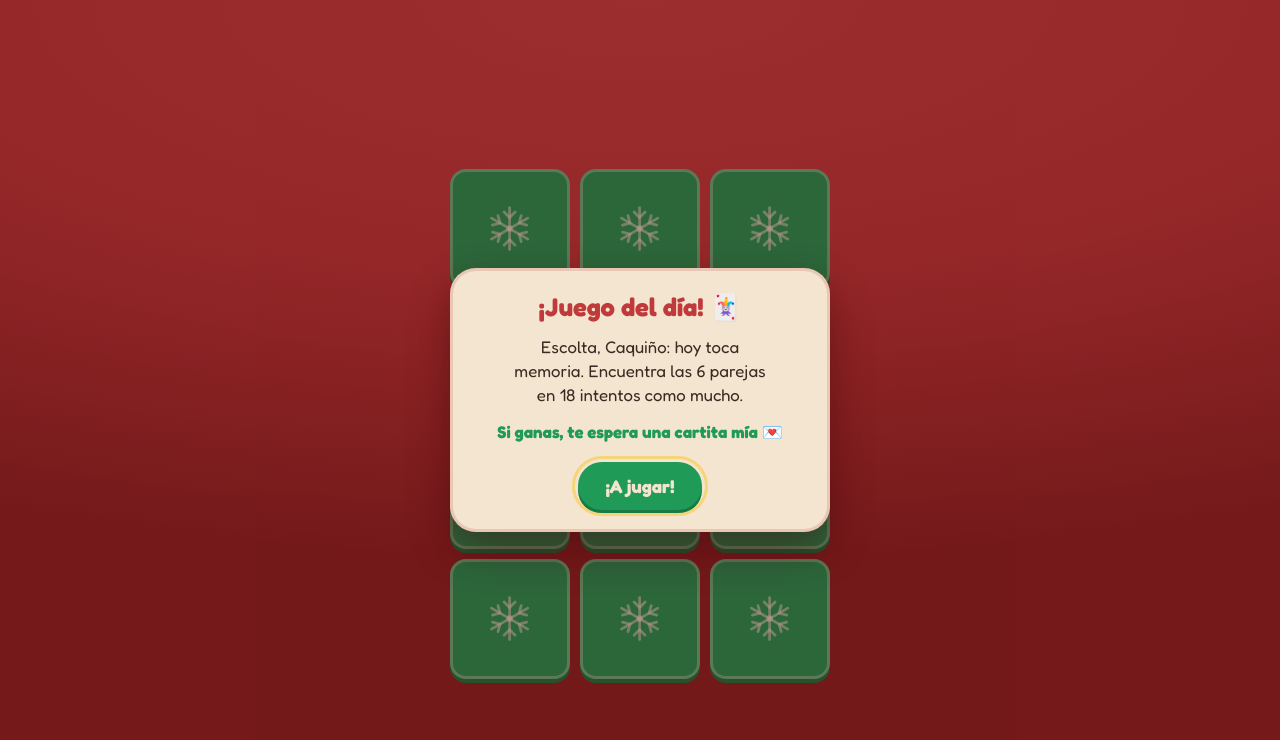
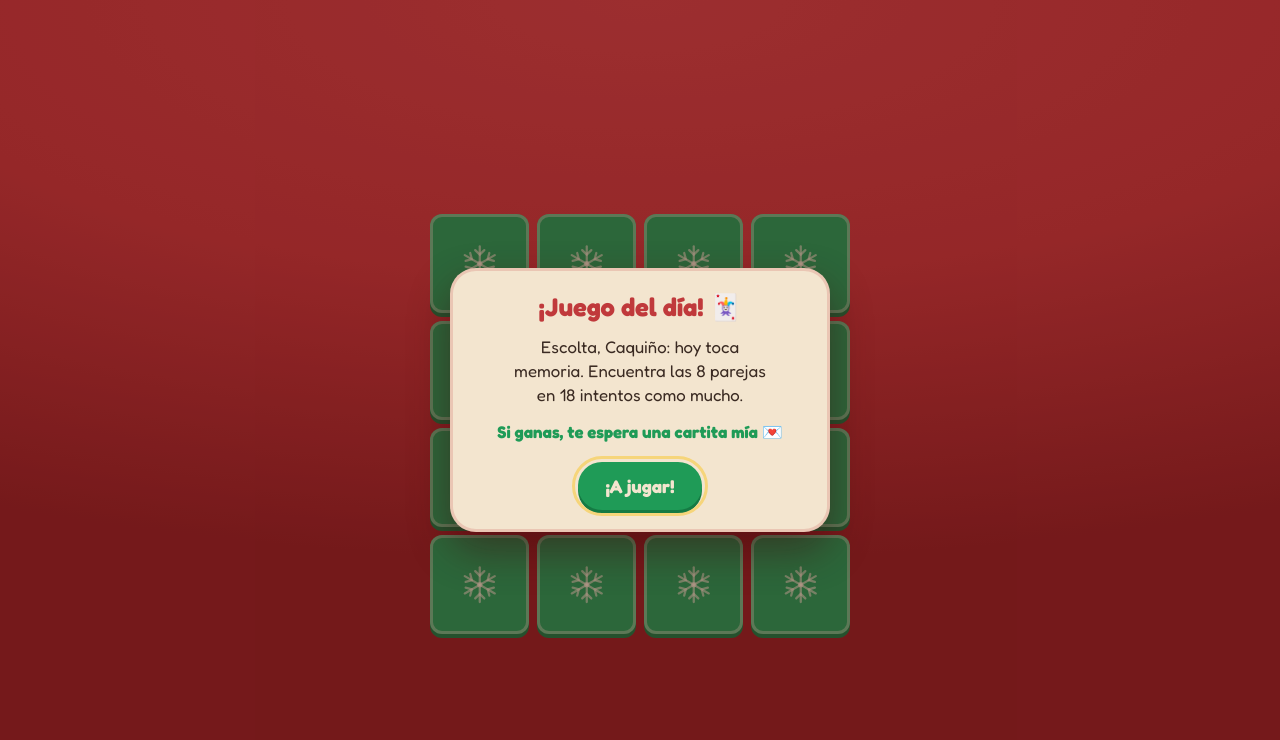
Before and after one commit to diiegoo72/caquidviento, a plain HTML site: page index.html in a window 1280 px wide. Shown: the top 740 px of the page. Drawn offline with Linux system fonts and the light colour scheme.

Commit message:
Memory más difícil: 8 parejas (16 cartas) en 18 intentos
Co-Authored-By: Claude Opus 5.5 <noreply@anthropic.com>

```diff
--- a/css/styles.css
+++ b/css/styles.css
@@ -597,6 +597,12 @@ body.modal-abierto { overflow: hidden; }
   gap: 10px;
   touch-action: manipulation;
 }
+.juego-memory.grande {
+  width: min(94vw, 420px, calc(100vh - 130px));
+  grid-template-columns: repeat(4, 1fr);
+  gap: 8px;
+}
+.juego-memory.grande .mem-cara { border-radius: 12px; }
 .mem-carta {
   aspect-ratio: 1;
   padding: 0;
--- a/index.html
+++ b/index.html
@@ -33,7 +33,7 @@
   <link rel="preconnect" href="https://fonts.googleapis.com">
   <link rel="preconnect" href="https://fonts.gstatic.com" crossorigin>
   <link href="https://fonts.googleapis.com/css2?family=Caveat:wght@500;700&family=Dancing+Script:wght@600;700&family=Fredoka:wght@400;500;600;700&family=Great+Vibes&display=swap" rel="stylesheet">
-  <link rel="stylesheet" href="css/styles.css?v=6">
+  <link rel="stylesheet" href="css/styles.css?v=7">
 </head>
 <body class="fase-cargando">
   <canvas id="nieve" class="nieve" aria-hidden="true"></canvas>
@@ -149,9 +149,9 @@
 
   <canvas id="confeti" class="confeti" aria-hidden="true"></canvas>
 
-  <script src="js/iconos.js?v=6"></script>
-  <script src="js/regalos.js?v=6"></script>
-  <script src="js/app.js?v=6"></script>
-  <script src="js/juego.js?v=6"></script>
+  <script src="js/iconos.js?v=7"></script>
+  <script src="js/regalos.js?v=7"></script>
+  <script src="js/app.js?v=7"></script>
+  <script src="js/juego.js?v=7"></script>
 </body>
 </html>
--- a/js/juego.js
+++ b/js/juego.js
@@ -247,13 +247,14 @@
   }
 
   /* =========================================================
-     Tipo «memory»: encontrar las 6 parejas
+     Tipo «memory»: encontrar las parejas (6 u 8)
      ========================================================= */
   function juegoMemory() {
     const INTENTOS = J.intentos || 18;
-    const FIGURAS = ['caqui', 'regalo', 'reno', 'bola', 'muneco', 'estrella'];
+    const FIGURAS = ['caqui', 'regalo', 'reno', 'bola', 'muneco', 'estrella', 'jengibre', 'arbol'].slice(0, J.parejas === 8 ? 8 : 6);
     const PAREJAS = FIGURAS.length;
     const elTablero = $('#juego-memory');
+    elTablero.classList.toggle('grande', PAREJAS === 8);
     elTablero.hidden = false;
     elMarcador.innerHTML = `<span>🃏 <strong id="mem-parejas">0</strong>/${PAREJAS}</span><span>Intentos <strong id="mem-intentos">0</strong>/${INTENTOS}</span>`;
     const elParejas = $('#mem-parejas');
@@ -311,7 +312,7 @@
 
     return {
       texto: (t, extra = {}) => C.rellenar(String(t)
-        .replace(/\{INTENTOS\}/g, INTENTOS).replace(/\{PAREJAS\}/g, extra.parejas ?? 0)),
+        .replace(/\{INTENTOS\}/g, INTENTOS).replace(/\{TOTAL\}/g, PAREJAS).replace(/\{PAREJAS\}/g, extra.parejas ?? 0)),
       preparar() { if (!elTablero.children.length) repartir(); },
       empezar() {
         abiertas = []; parejas = 0; intentos = 0; bloqueado = false; activo = true;
--- a/js/regalos.js
+++ b/js/regalos.js
@@ -300,9 +300,9 @@ const FRASES_ESPERA = [
    Cada juego sale al entrar SOLO el día de su `fecha` (hora de España),
    se puede jugar las veces que quiera y al ganar se ve el `premio`.
    Tipos: 'atrapa' (atrapar regalos con el saco: objetivo + segundos)
-          'memory' (encontrar las 6 parejas: intentos)
+          'memory' (encontrar las parejas: parejas (6 u 8) + intentos)
    Comodines: {MOTE}, y según el tipo {OBJETIVO} {SEGUNDOS} {PUNTOS}
-   {FALTAN} (atrapa) o {INTENTOS} {PAREJAS} (memory).
+   {FALTAN} (atrapa) o {INTENTOS} {TOTAL} {PAREJAS} (memory).
    En `premio`, una línea en blanco separa párrafos.
    --------------------------------------------------------------------- */
 const JUEGOS = [
@@ -328,14 +328,15 @@ const JUEGOS = [
   {
     fecha: '2026-11-28',
     tipo: 'memory',
-    intentos: 18,   // intentos máximos para encontrar las 6 parejas
+    parejas: 8,     // 6 (fácil, 3 columnas) u 8 (difícil, 4 columnas)
+    intentos: 18,   // intentos máximos
     titulo: '¡Juego del día! 🃏',
-    intro: 'Escolta, {MOTE}: hoy toca memoria. Encuentra las 6 parejas en {INTENTOS} intentos como mucho.',
+    intro: 'Escolta, {MOTE}: hoy toca memoria. Encuentra las {TOTAL} parejas en {INTENTOS} intentos como mucho.',
     premioIntro: 'Si ganas, te espera una cartita mía 💌',
     perder: [
       'Tah como ilipollah, {MOTE}, ¡si estaba ahí! 😂',
       'Onichan, se te acabaron los intentos… ¡otra vez!',
-      'Has encontrado {PAREJAS} de 6. ¡Casi, {MOTE}!',
+      'Has encontrado {PAREJAS} de {TOTAL}. ¡Casi, {MOTE}!',
       'Esa memoria de pez, {MOTE}… venga, otra 🐟',
       'Los elfos dicen que a la próxima sí 🧝'
     ],
```
Also changed, not shown: 1 other file.
